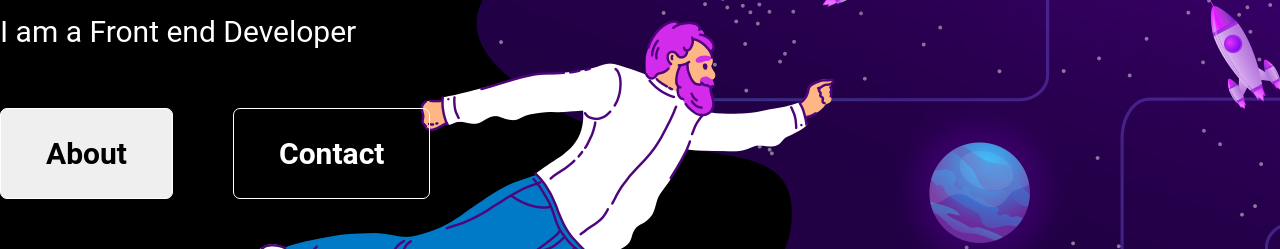
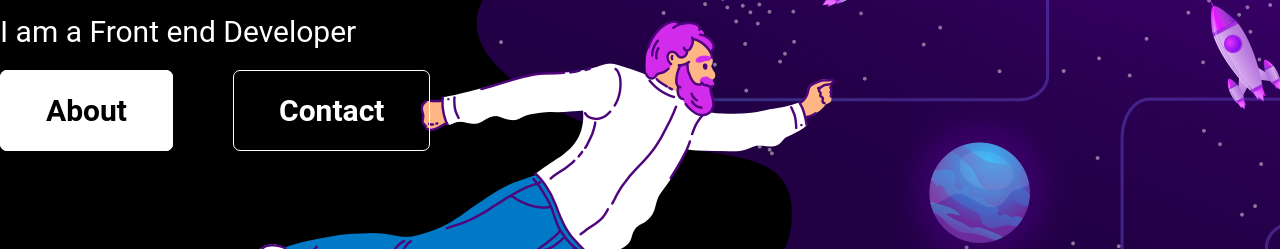
Before and after one commit to georginklv/website, a Vue app: page / in a window 1280 px wide. Shown: the part 340-589 px from the top of the page. Built offline with nearby package versions, Linux system fonts and the light colour scheme.

Commit message:
add title and change button tag

```diff
--- a/public/index.html
+++ b/public/index.html
@@ -5,7 +5,7 @@
     <meta http-equiv="X-UA-Compatible" content="IE=edge">
     <meta name="viewport" content="width=device-width,initial-scale=1.0">
     <link rel="icon" href="<%= BASE_URL %>favicon.ico">
-    <title><%= htmlWebpackPlugin.options.title %></title>
+    <title>georginklv</title>
   </head>
   <body>
     <noscript>
--- a/src/components/TitleSection.vue
+++ b/src/components/TitleSection.vue
@@ -5,8 +5,8 @@
         <p>Hello, my name is</p>
         <p class="name">Georgi Nikolov</p>
         <p>I am a Front end Developer</p>
-        <button href="#about" class="btn-head btn-about">About</button>
-        <button href="#contact" class="btn-head btn-contact">Contact</button>
+        <a href="#about" class="btn-head btn-about">About</a>
+        <a href="#contact" class="btn-head btn-contact">Contact</a>
       </div>
     </div>
   </div>
@@ -41,15 +41,19 @@ export default {
     font-weight 600
     border-radius: 7px;
     margin-top 20px
+    color #000
+    text-decoration none
   .btn-about
     cursor pointer
     margin-right: 60px;
     border 1px solid #fff
     transition linear 0.2s
+    background-color #fff
     &:hover
       border 1px solid #61048d
       color #61048d
       background-color #000
+      text-decoration none
   .btn-contact
     cursor pointer
     background-color: transparent;
@@ -59,6 +63,7 @@ export default {
     &:hover
       border 1px solid #61048d
       color #61048d
+      text-decoration none
 
 
 @media only screen and (max-width: 1024px)
```
